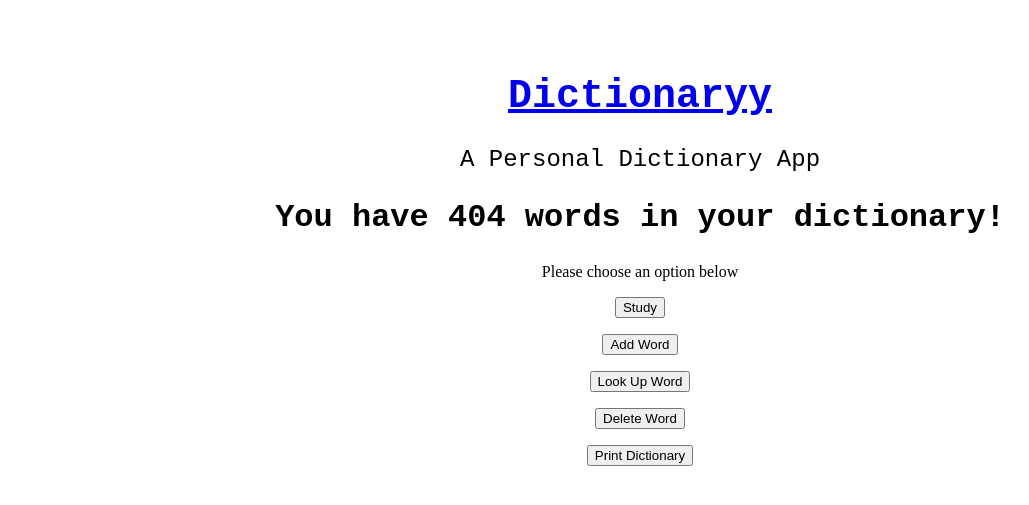
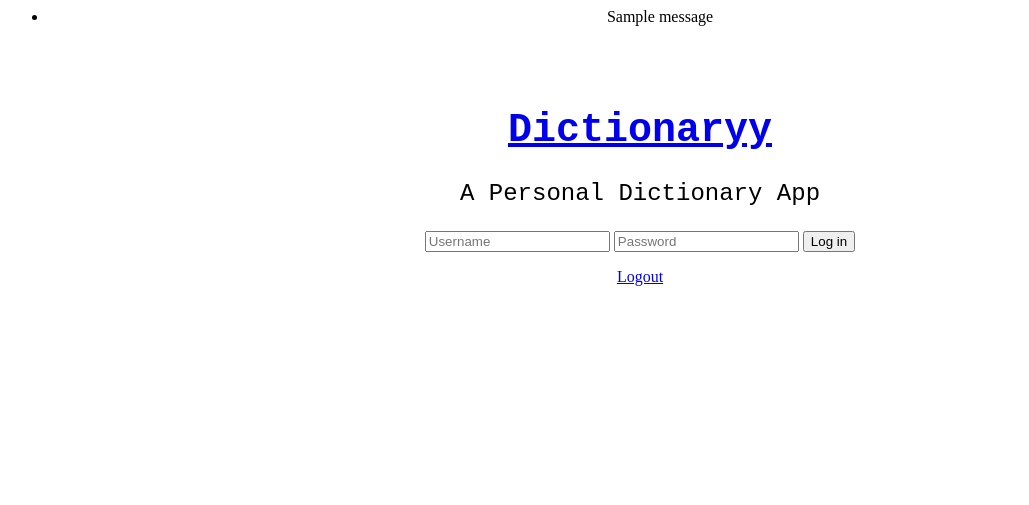
Before and after one commit to chynes2/Dictionaryy, a Flask app: page / in a window 1280 px wide. Shown: the top 505 px of the page, without its empty margins (0-1029 px from the left). Run offline with Flask 3, Linux system fonts and the light colour scheme; tables that the repository leaves empty hold one stand-in row (values such as "Sample post"); one stand-in notice (Sample message) is shown; parts of the project's set-up code (start-up, migrations or seed data) failed here and were passed over.

Commit message:
add login page

```diff
--- a/My_Dictionary.csv
+++ b/My_Dictionary.csv
@@ -334,6 +334,7 @@ sartorial,"{'Adjective': ['of or relating to the sartorius muscle', 'of or relat
 saturnine,"{'Adjective': ['bitter or scornful', 'showing a brooding ill humor']}"
 scabrous,"{'Adjective': ['rough to the touch; covered with scales or scurf', 'dealing with salacious or indecent material']}"
 scrofula,{'Noun': ['a form of tuberculosis characterized by swellings of the lymphatic glands']}
+scurrilous,{'Adjective': ['expressing offensive reproach']}
 sedulous,{'Adjective': ['marked by care and persistent effort']}
 selvage,"{'Noun': ['border consisting of an ornamental fringe at either end of an oriental carpet', 'the edge of a fabric that is woven so that it will not ravel or fray']}"
 senescence,"{'Noun': ['the organic process of growing older and showing the effects of increasing age', 'the property characteristic of old age']}"
--- a/app.py
+++ b/app.py
@@ -1,6 +1,7 @@
 from flask import Flask, flash, redirect, render_template, request, session, abort
 import pandas as pd
 import random
+import os
 from PyDictionary import PyDictionary
 from wordnik import *
 
@@ -10,9 +11,20 @@ app = Flask(__name__)
 
 @app.route('/')
 def home():
-    my_dict = pd.read_csv('My_Dictionary.csv')
-    num_words = len(my_dict)
-    return render_template('home.html', **locals())
+    if not session.get('logged_in'):
+        return render_template('login.html')
+    else:
+        my_dict = pd.read_csv('My_Dictionary.csv')
+        num_words = len(my_dict)
+        return render_template('home.html', **locals())
+
+@app.route('/login', methods=['POST'])
+def user_login():
+    if request.form['password'] == 'dictionaryy' and request.form['username'] == 'admin':
+        session['logged_in'] = True
+    else:
+        flash('Wrong username or password :/')
+    return home()
 
 @app.route('/study')
 def study():
@@ -124,5 +136,12 @@ def show_definition(word):
     definition = my_dict[my_dict.Word == word]['Definition'].values[0]
     return render_template('show_definition.html', **locals())
 
+@app.route('/logout')
+def logout():
+    session['logged_in'] = False
+    flash('You are logged out.')
+    return home()
+
 if __name__ == '__main__':
+    app.secret_key = os.urandom(12)
     app.run(debug=True)
--- a/templates/layout.html
+++ b/templates/layout.html
@@ -40,6 +40,16 @@ div.definition-block{
 </head>
 
 <body>
+	{% with messages = get_flashed_messages() %}
+		{% if messages %}
+			<ul class='flashes'>
+			{% for message in messages %}
+				<li>{{message}}</li>
+			{% endfor %}
+			</ul>
+		{% endif %}
+	{% endwith %}
+
 	<div class="page-margin-top">
 
 	</div>
@@ -47,6 +57,8 @@ div.definition-block{
 	<h3>A Personal Dictionary App</h3>
 
 	{% block body %}{% endblock %}
+
+	<a href='/logout'>Logout</a>
 </body>
 
 </html>
--- /dev/null
+++ b/templates/login.html
@@ -0,0 +1,17 @@
+{% extends "layout.html" %}
+{% block body %}
+
+{% if session['logged_in'] %}
+<h2>You are already logged in!</h2>
+
+{% else %}
+<div class="block1">
+	<form action='/login' method='POST'>
+		<input type='username' name='username' placeholder='Username'>
+		<input type='password' name='password' placeholder='Password'>
+		<input type='submit' value='Log in'>
+	</form>
+</div>
+
+{% endif %}
+{% endblock %}
```
Also changed, not shown: table_def.py (added, +21 -0 lines), dictionaryy.db (added).
